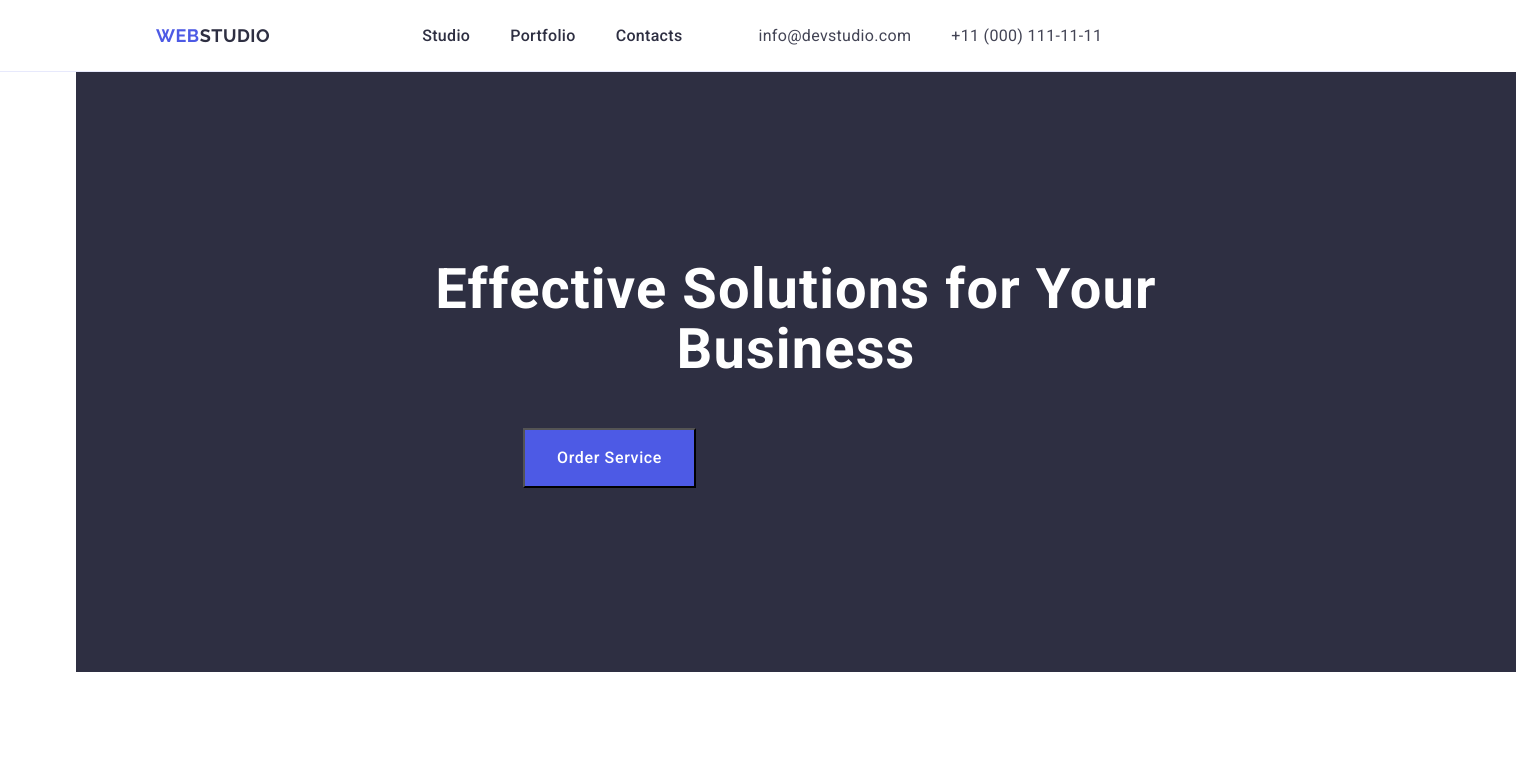
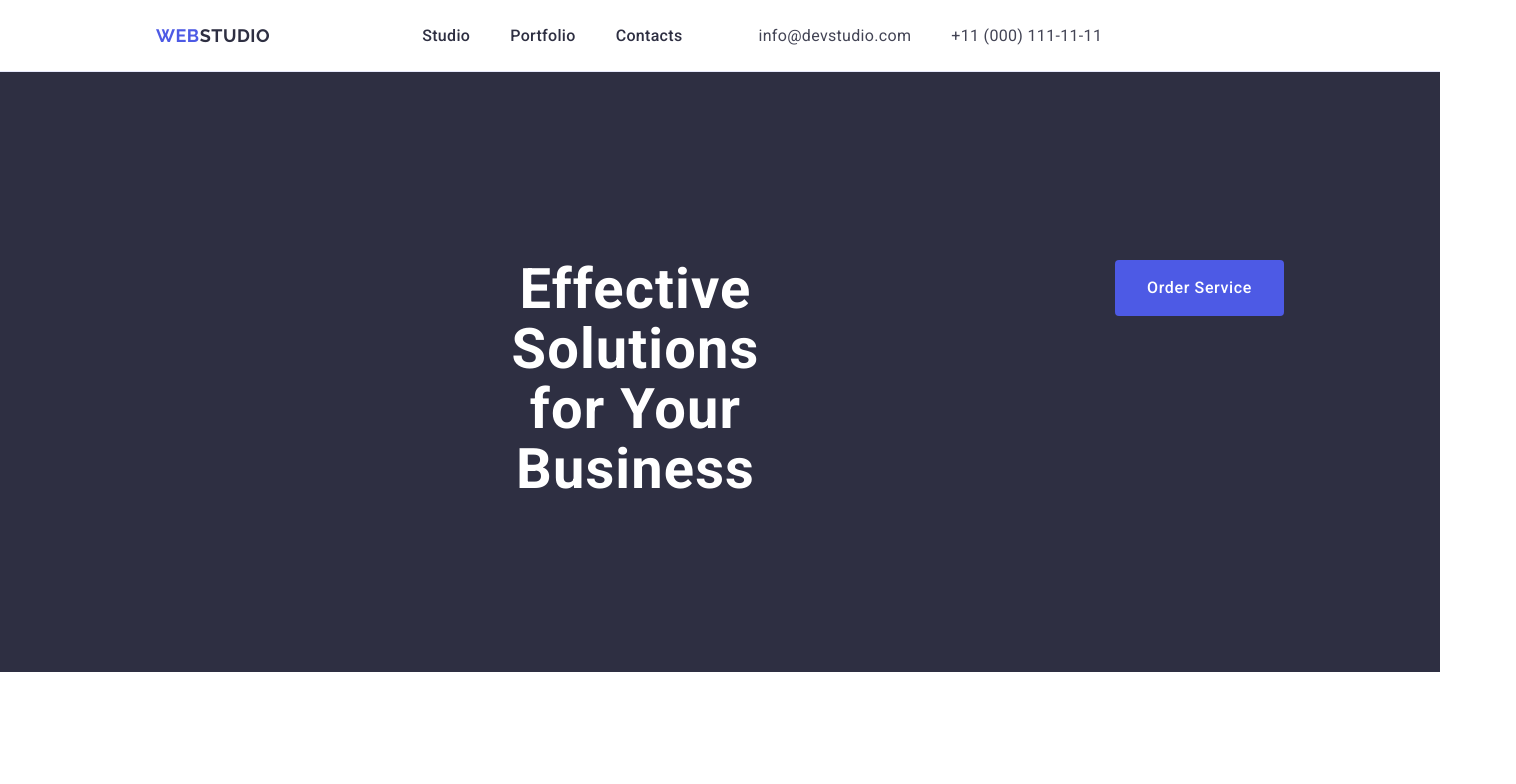
Before and after one commit to kiianskii/goit-homework-03, a plain HTML site: page index.html in a window 1280 px wide. Shown: the top 784 px of the page, 1516 px wide, since content can reach past the window. Drawn offline with nearby package versions, Linux system fonts and the light colour scheme.

Commit message:
fixing again

```diff
--- a/css/styles.css
+++ b/css/styles.css
@@ -23,6 +23,7 @@
 margin: 0 auto;
 padding: 0 15px;
 display: flex;
+
 }
 
   .section {
@@ -136,11 +137,13 @@
     height: 600px;
     flex-shrink: 0;
 background: var(--NAVY-BLUE, #2E2F42);
+padding: 188px 0;
+
 }
 
 .title-section-header {
 
-color: var(--WHITE, #FFF);
+    color: var(--WHITE, #FFF);
     text-align: center;
     font-size: 56px;
     font-style: normal;
@@ -148,8 +151,9 @@
     line-height: 1.07;
     /* 107.143% */
     letter-spacing: 1.12px;
-    margin: 0;
-padding: 188px 316px 48px 316px;
+    margin: 0 316px;
+    /* padding: 188px 316px 48px 316px;  */
+    max-width: 496px;
 
 }
 .title-section-button{
@@ -160,11 +164,12 @@
     font-size: 16px;
     line-height: 1.5;
     letter-spacing: 0.04em;
-    display: inline-flex;
-        padding: 16px 32px;
-        align-items: flex-start;
-        gap: 10px;
-        margin: 0 448px 188px 447px;
+    display: block;
+    min-width: 169px;
+    height: 56px;
+    border: none;
+    border-radius: 4px;
+
 
 }
 .title-section-button:hover {
--- a/index.html
+++ b/index.html
@@ -55,18 +55,17 @@
     </header>
 
     <main>
+      <section class="title-section">
         <div class="container">
-        <section class="section">
-          <section class="title-section">
           <h1 class="title-section-header">
             Effective Solutions for Your Business
           </h1>
           <button type="button" class="title-section-button">
             Order Service
           </button>
+        </div>
       </section>
-        </section>
-      </div>
+
       <!-- Features -->
 
       <section class="section">
```
Lines whose indentation alone changed are shown as unchanged.
